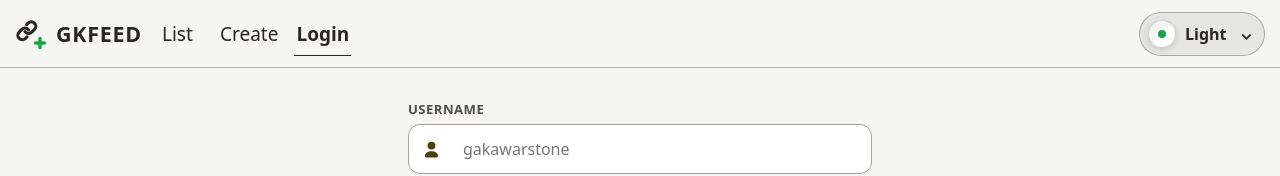
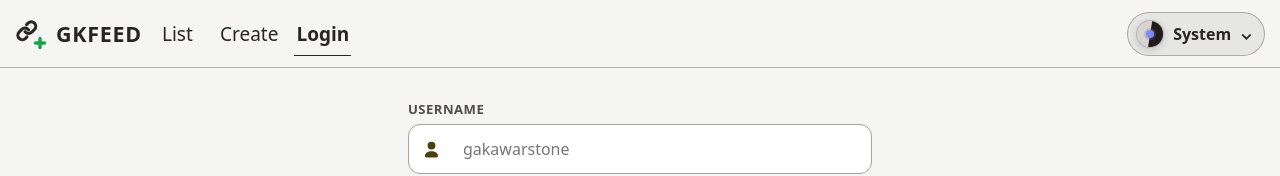
Before and after one commit to gkfeed/front, a React (Vite) app: page /login in a window 1280 px wide. Shown: the top 176 px of the page. Built offline with nearby package versions, Linux system fonts and the light colour scheme.

Commit message:
feat(theme): add system-aware palette modes

```diff
--- a/index.html
+++ b/index.html
@@ -1,5 +1,5 @@
 <!doctype html>
-<html lang="en" data-theme="dark">
+<html lang="en" data-theme="dark" data-theme-preference="system">
 <head>
   <meta charset="utf-8">
   <title>GKFEED</title>
@@ -7,16 +7,18 @@
   <meta name="theme-color" content="#211c1b">
   <script>
     (() => {
-      try {
-        const saved = localStorage.getItem('gkfeed.theme');
-        const themes = ['light', 'dark', 'latte', 'mocha'];
-        const theme = themes.includes(saved)
-          ? saved
-          : matchMedia('(prefers-color-scheme: light)').matches ? 'light' : 'dark';
-        document.documentElement.dataset.theme = theme;
-      } catch {
-        document.documentElement.dataset.theme = 'dark';
-      }
+      let saved = null;
+      try { saved = localStorage.getItem('gkfeed.theme'); } catch { /* Use system theme. */ }
+      const preferences = ['system', 'system-catppuccin', 'light', 'dark', 'latte', 'mocha'];
+      const preference = preferences.includes(saved) ? saved : 'system';
+      const prefersLight = matchMedia('(prefers-color-scheme: light)').matches;
+      const theme = preference === 'system'
+        ? prefersLight ? 'light' : 'dark'
+        : preference === 'system-catppuccin'
+          ? prefersLight ? 'latte' : 'mocha'
+          : preference;
+      document.documentElement.dataset.themePreference = preference;
+      document.documentElement.dataset.theme = theme;
     })();
   </script>
   <link rel="icon" type="image/svg+xml" href="/favicon.svg">
--- a/src/main.tsx
+++ b/src/main.tsx
@@ -3,9 +3,9 @@ import { createRoot } from 'react-dom/client';
 
 import './styles.css';
 import { App } from './App';
-import { applyTheme, getInitialTheme } from './react/theme';
+import { applyThemePreference, getInitialThemePreference } from './react/theme';
 
-applyTheme(getInitialTheme());
+applyThemePreference(getInitialThemePreference());
 
 createRoot(document.getElementById('root')!).render(
   <StrictMode>
--- a/src/react/components/ThemePicker.tsx
+++ b/src/react/components/ThemePicker.tsx
@@ -1,15 +1,26 @@
 import { useEffect, useId, useRef, useState } from 'react';
 
-import { getInitialTheme, saveTheme, themes, type Theme } from '../theme';
+import {
+  applyTheme,
+  getInitialThemePreference,
+  isSystemPreference,
+  saveTheme,
+  themePreferences,
+  type ThemePreference,
+} from '../theme';
 
-const shortLabels: Record<Theme, string> = {
+const shortLabels: Record<ThemePreference, string> = {
+  system: 'System',
+  'system-catppuccin': 'Catppuccin',
   light: 'Light',
   dark: 'Dark',
   latte: 'Latte',
   mocha: 'Mocha',
 };
 
-const descriptions: Record<Theme, string> = {
+const descriptions: Record<ThemePreference, string> = {
+  system: 'Light / Dark',
+  'system-catppuccin': 'Latte / Mocha',
   light: 'Clean neutral',
   dark: 'GKFEED original',
   latte: 'Warm pastel',
@@ -17,10 +28,27 @@ const descriptions: Record<Theme, string> = {
 };
 
 export function ThemePicker() {
-  const [theme, setTheme] = useState(getInitialTheme);
+  const [theme, setTheme] = useState(getInitialThemePreference);
   const [isOpen, setIsOpen] = useState(false);
   const pickerRef = useRef<HTMLDivElement>(null);
   const panelId = useId();
+
+  useEffect(() => {
+    if (!isSystemPreference(theme)) return;
+
+    const systemTheme = window.matchMedia?.('(prefers-color-scheme: light)');
+    if (!systemTheme) return;
+    const syncTheme = () => {
+      if (theme === 'system-catppuccin') {
+        applyTheme(systemTheme.matches ? 'latte' : 'mocha');
+      } else {
+        applyTheme(systemTheme.matches ? 'light' : 'dark');
+      }
+    };
+    syncTheme();
+    systemTheme.addEventListener('change', syncTheme);
+    return () => systemTheme.removeEventListener('change', syncTheme);
+  }, [theme]);
 
   useEffect(() => {
     if (!isOpen) return;
@@ -66,11 +94,12 @@ export function ThemePicker() {
             <span>Choose your palette</span>
           </div>
           <div className="theme-picker__options">
-            {themes.map((option) => {
+            {themePreferences.map((option) => {
               const selected = option.value === theme;
               return (
                 <button
                   className="theme-picker__option"
+                  data-theme-option={option.value}
                   data-selected={selected || undefined}
                   key={option.value}
                   type="button"
@@ -99,6 +128,6 @@ export function ThemePicker() {
   );
 }
 
-function ThemeSwatch({ theme }: { theme: Theme }) {
+function ThemeSwatch({ theme }: { theme: ThemePreference }) {
   return <span className="theme-swatch" data-theme-swatch={theme} aria-hidden="true"><span /></span>;
 }
--- a/src/react/theme.ts
+++ b/src/react/theme.ts
@@ -6,6 +6,13 @@ export const themes = [
 ] as const;
 
 export type Theme = (typeof themes)[number]['value'];
+export type ThemePreference = Theme | 'system' | 'system-catppuccin';
+
+export const themePreferences = [
+  { value: 'system', label: 'System' },
+  { value: 'system-catppuccin', label: 'System Catppuccin' },
+  ...themes,
+] satisfies ReadonlyArray<{ value: ThemePreference; label: string }>;
 
 export const THEME_STORAGE_KEY = 'gkfeed.theme';
 
@@ -13,18 +20,23 @@ export function isTheme(value: unknown): value is Theme {
   return themes.some((theme) => theme.value === value);
 }
 
-export function getInitialTheme(): Theme {
-  const documentTheme = document.documentElement.dataset.theme;
-  if (isTheme(documentTheme)) return documentTheme;
+export function isThemePreference(value: unknown): value is ThemePreference {
+  return value === 'system' || value === 'system-catppuccin' || isTheme(value);
+}
+
+export function getInitialThemePreference(): ThemePreference {
+  const documentPreference = document.documentElement.dataset.themePreference;
+  if (isThemePreference(documentPreference)) return documentPreference;
 
   try {
     const savedTheme = window.localStorage.getItem(THEME_STORAGE_KEY);
-    if (isTheme(savedTheme)) return savedTheme;
+    if (isThemePreference(savedTheme)) return savedTheme;
   } catch {
     // Storage can be unavailable in private or restricted browser contexts.
   }
 
-  return window.matchMedia?.('(prefers-color-scheme: light)').matches ? 'light' : 'dark';
+  const documentTheme = document.documentElement.dataset.theme;
+  return isTheme(documentTheme) ? documentTheme : 'system';
 }
 
 export function applyTheme(theme: Theme) {
@@ -35,11 +47,28 @@ export function applyTheme(theme: Theme) {
     ?.setAttribute('content', definition.browserColor);
 }
 
-export function saveTheme(theme: Theme) {
-  applyTheme(theme);
+export function applyThemePreference(preference: ThemePreference) {
+  document.documentElement.dataset.themePreference = preference;
+  applyTheme(isSystemPreference(preference) ? getSystemTheme(preference) : preference);
+}
+
+export function getSystemTheme(preference: 'system' | 'system-catppuccin' = 'system'): Theme {
+  const prefersLight = window.matchMedia?.('(prefers-color-scheme: light)').matches;
+  if (preference === 'system-catppuccin') return prefersLight ? 'latte' : 'mocha';
+  return prefersLight ? 'light' : 'dark';
+}
+
+export function isSystemPreference(
+  preference: ThemePreference,
+): preference is 'system' | 'system-catppuccin' {
+  return preference === 'system' || preference === 'system-catppuccin';
+}
+
+export function saveTheme(preference: ThemePreference) {
+  applyThemePreference(preference);
 
   try {
-    window.localStorage.setItem(THEME_STORAGE_KEY, theme);
+    window.localStorage.setItem(THEME_STORAGE_KEY, preference);
   } catch {
     // The selected theme still applies for this page when storage is unavailable.
   }
--- a/src/styles/navigation.css
+++ b/src/styles/navigation.css
@@ -47,8 +47,8 @@
 }
 
 .theme-swatch {
-  --swatch-bg: #f5f5f4;
-  --swatch-surface: #ffffff;
+  --swatch-bg: #d6d3d1;
+  --swatch-surface: #78716c;
   --swatch-accent: #16a34a;
   position: relative;
   display: inline-flex;
@@ -57,18 +57,31 @@
   flex: 0 0 auto;
   align-items: center;
   justify-content: center;
+  overflow: hidden;
   border: 1px solid rgb(127 127 127 / 0.32);
   border-radius: 50%;
-  background: linear-gradient(135deg, var(--swatch-bg) 0 49%, var(--swatch-surface) 50% 100%);
+  background: var(--swatch-bg);
   box-shadow: 0 2px 7px rgb(0 0 0 / 0.14);
 }
 
+.theme-swatch::before {
+  position: absolute;
+  inset: -4px;
+  background: var(--swatch-surface);
+  clip-path: polygon(58% 0, 100% 0, 100% 100%, 42% 100%);
+  content: "";
+}
+
 .theme-swatch span {
+  position: absolute;
+  inset: 50% auto auto 50%;
+  z-index: 1;
   width: 8px;
   height: 8px;
   border-radius: 50%;
   background: var(--swatch-accent);
-  box-shadow: 0 0 0 2px var(--swatch-surface);
+  box-shadow: 0 0 0 2px rgb(127 127 127 / 0.28);
+  transform: translate(-50%, -50%);
 }
 
 .theme-swatch[data-theme-swatch="dark"] {
@@ -77,9 +90,21 @@
   --swatch-accent: #398c54;
 }
 
+.theme-swatch[data-theme-swatch="system"] {
+  --swatch-bg: #d6d3d1;
+  --swatch-surface: #211c1b;
+  --swatch-accent: #7c8cff;
+}
+
+.theme-swatch[data-theme-swatch="system-catppuccin"] {
+  --swatch-bg: #ccd0da;
+  --swatch-surface: #1e1e2e;
+  --swatch-accent: #cba6f7;
+}
+
 .theme-swatch[data-theme-swatch="latte"] {
-  --swatch-bg: #eff1f5;
-  --swatch-surface: #dce0e8;
+  --swatch-bg: #ccd0da;
+  --swatch-surface: #8c8fa1;
   --swatch-accent: #1e66f5;
 }
 
```
Also changed, not shown: 1 other file (tests, documents, lock files or other folders).
